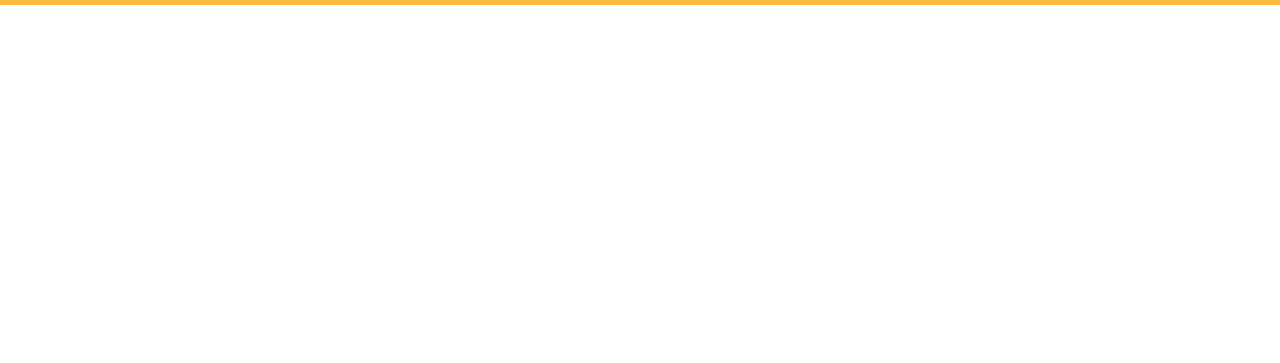
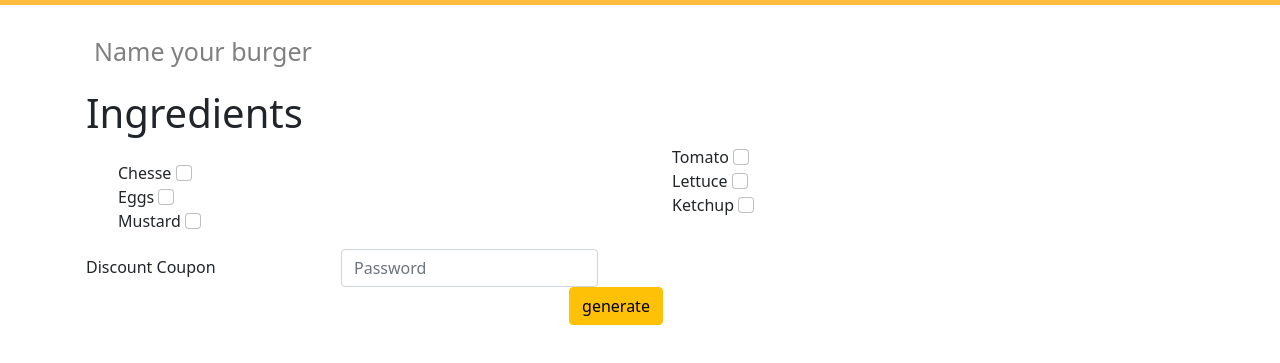
Before and after one commit to bizon-dot/js-burger, a plain HTML site: page index.html in a window 1280 px wide. Shown: the part 141-504 px from the top of the page. Drawn offline with nearby package versions, Linux system fonts and the light colour scheme.

Commit message:
Mockup Interfaccia

```diff
--- a/css/style.css
+++ b/css/style.css
@@ -1,14 +1,39 @@
+/* Generali */
 
+ul {
+    list-style:none;
+}
+
+
+/* /Generali */
+
+/*  Navbar */
 #navbar {
 
     background-color: #FDBB40;
 }
 
-.img-box{
+#navbar .img-box{
     height: 130px;
 
 }
 
-.img-box > img {
+#navbar .img-box > img {
     height: 100%;
 }
+
+/*  /Navbar */
+
+/* Form - Name Burger */
+
+input[type=text]{
+    border:0;
+}
+
+#input-burger-name::placeholder{
+    color: grey;
+    font-size: 25px;
+
+}
+
+/* /Form - Name Burger */
--- a/index.html
+++ b/index.html
@@ -1,15 +1,18 @@
 <!DOCTYPE html>
 <html lang="en">
+
 <head>
     <title>JSBurger</title>
     <meta charset="UTF-8">
     <meta http-equiv="X-UA-Compatible" content="IE=edge">
     <meta name="viewport" content="width=device-width, initial-scale=1.0">
     <!-- Bootstrap CSS -->
-    <link href="https://cdn.jsdelivr.net/npm/bootstrap@5.0.2/dist/css/bootstrap.min.css" rel="stylesheet" integrity="sha384-EVSTQN3/azprG1Anm3QDgpJLIm9Nao0Yz1ztcQTwFspd3yD65VohhpuuCOmLASjC" crossorigin="anonymous">
+    <link href="https://cdn.jsdelivr.net/npm/bootstrap@5.0.2/dist/css/bootstrap.min.css" rel="stylesheet"
+        integrity="sha384-EVSTQN3/azprG1Anm3QDgpJLIm9Nao0Yz1ztcQTwFspd3yD65VohhpuuCOmLASjC" crossorigin="anonymous">
     <!-- MyStyle -->
     <link rel="stylesheet" href="css\style.css">
 </head>
+
 <body>
     <!-- Inizio Header -->
     <header>
@@ -32,13 +35,102 @@
     </header>
     <!-- Fine header -->
     <main>
+        <div class="container">
+            <!-- Form - Inserisci il nome del burger -->
+            <form class="row mt-3" id="form-burger-name">
+                <div class="mt-3">
+                    <div class="col-auto">
+                        <input type="text" class="form-control" id="input-burger-name" placeholder="Name your burger">
+                    </div>
+                </div>
+                <!-- /Form - Inserisci il nome del burger -->
+                <div class="row p-3">
+                    <div class="row">
+                        <div class="col">
+                            <h1>Ingredients</h1>
+                        </div>
+
+                    </div>
+                    <div class="col mt-3">
+                        <ul>
+                            <li>
+                                <label class="form-check-label"  for="chesse">
+                                    Chesse
+                                </label>
+                                <input class="form-check-input" type="checkbox" value="" id="chesse">
+
+                            </li>
+                            <li>
+                                <label class="form-check-label" for="eggs">
+                                    Eggs
+                                </label>
+                                <input class="form-check-input" type="checkbox" value="" id="eggs">
+                            </li>
+                            <li>
+                                <label class="form-check-label" for="mustard">
+                                    Mustard
+                                </label>
+                                <input class="form-check-input" type="checkbox" value="" id="mustard">
+                            </li>
+                        </ul>
+                    </div>
+
+                    <div class="col">
+                        <ul>
+                            <li>
+                                <label class="form-check-label" for="tomato">
+                                    Tomato
+                                </label>
+                                <input class="form-check-input" type="checkbox" value="" id="tomato">
+                            </li>
+                            <li>
+                                <label class="form-check-label" for="lettuce">
+                                   Lettuce
+                                </label>
+                                <input class="form-check-input" type="checkbox" value="" id="lettuce">
+                            </li>
+                            <li>
+                                <label class="form-check-label" for="ketchup">
+                                    Ketchup
+                                </label>
+                                <input class="form-check-input" type="checkbox" value="" id="ketchup">
+                            </li>
+                        </ul>
+                    </div>
+                    <div class="row">
+
+                            <div class="col-auto">
+                                <label for="staticEmail2" class="visually-hidden">Discount Coupon</label>
+                                <input type="text" readonly class="form-control-plaintext" id="staticEmail2" value="Discount Coupon">
+                              </div>
+                              <div class="col-auto">
+                                <input type="password" class="form-control" id="inputPassword2" placeholder="Password">
+                              </div>
+
+
+                    </div>
+                    <div class="row">
+                        <div class="col text-center">
+                            <button type="button" class="btn btn-warning">generate</button>
+                        </div>
+
+                    </div>
+
+            </form>
+        </div>
+
+        <!-- /Form - Inserisci il nome del burger -->
+        </div>
 
     </main>
 
 
     <!-- BootstrapJS -->
-    <script src="https://cdn.jsdelivr.net/npm/bootstrap@5.0.2/dist/js/bootstrap.bundle.min.js" integrity="sha384-MrcW6ZMFYlzcLA8Nl+NtUVF0sA7MsXsP1UyJoMp4YLEuNSfAP+JcXn/tWtIaxVXM" crossorigin="anonymous"></script>
+    <script src="https://cdn.jsdelivr.net/npm/bootstrap@5.0.2/dist/js/bootstrap.bundle.min.js"
+        integrity="sha384-MrcW6ZMFYlzcLA8Nl+NtUVF0sA7MsXsP1UyJoMp4YLEuNSfAP+JcXn/tWtIaxVXM" crossorigin="anonymous">
+    </script>
     <!-- MyJS -->
     <script src="js/main.js"></script>
 </body>
+
 </html>
```
Lines whose indentation alone changed are shown as unchanged.
